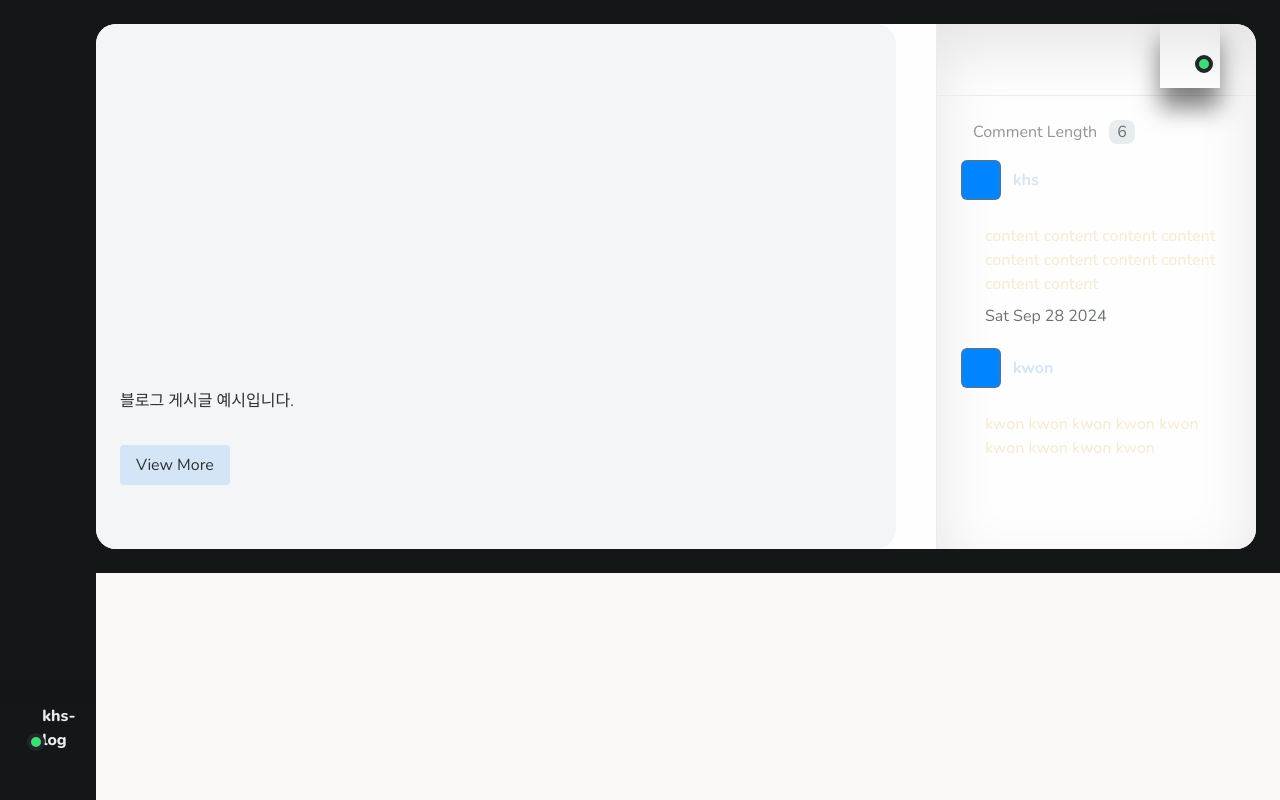
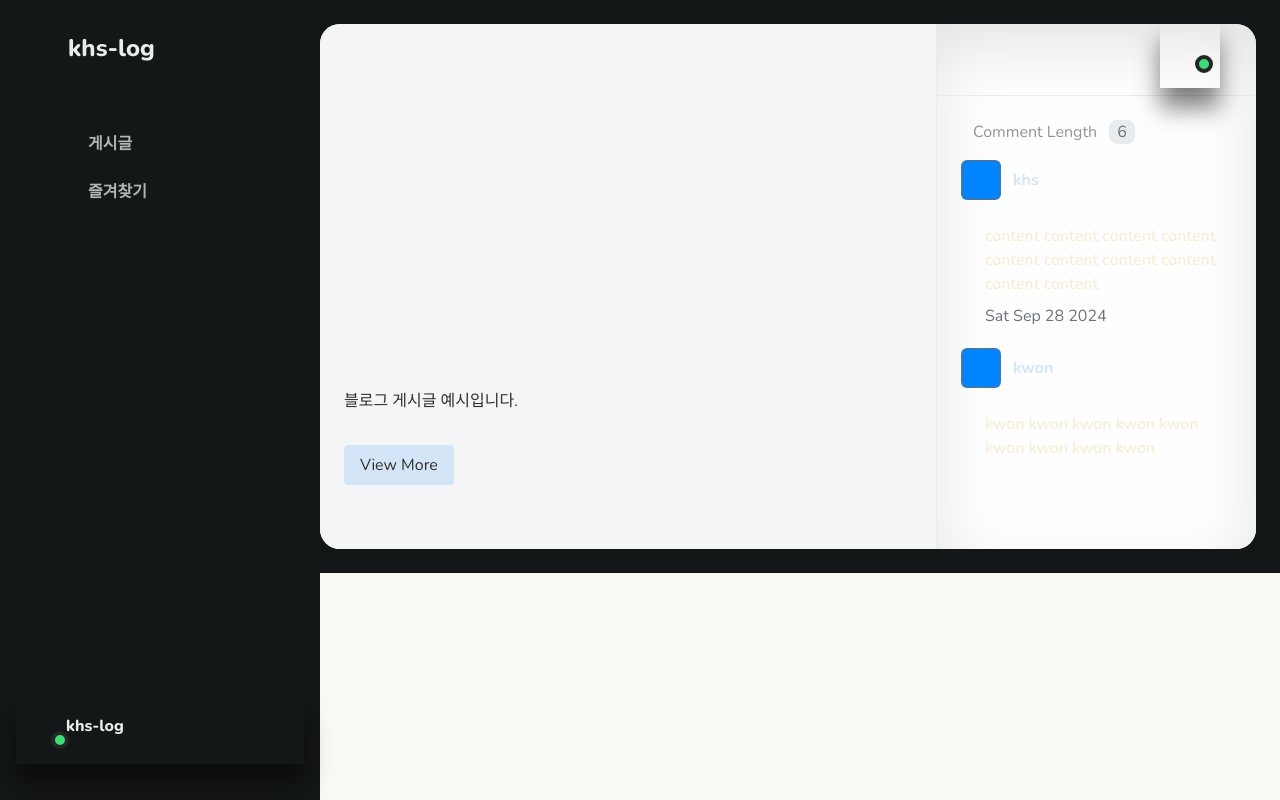
Before and after one commit to f-lab-edu/khs-log, a Next.js app: page / in a window 1280 px wide. Built offline with nearby package versions, Linux system fonts and the light colour scheme; a web font is replaced by a local one.

Commit message:
feat: add window event listener

```diff
--- a/src/components/Layout/index.tsx
+++ b/src/components/Layout/index.tsx
@@ -8,10 +8,24 @@ interface Props {
 }
 
 const Layout = ({children}: Props) => {
-  const [isSideBarVisible, setIsSideBarVisible] = useState(false)
+  const [isSideBarVisible, setIsSideBarVisible] = useState(
+    window.innerWidth >= 1179,
+  )
+
+  const handleResize = () => {
+    if (window.innerWidth <= 1179) {
+      setIsSideBarVisible(true)
+    } else {
+      setIsSideBarVisible(false)
+    }
+  }
 
   useEffect(() => {
-    setIsSideBarVisible(true)
+    handleResize()
+
+    window.addEventListener('resize', handleResize)
+
+    return () => window.removeEventListener('resize', handleResize)
   }, [])
 
   return (
```
